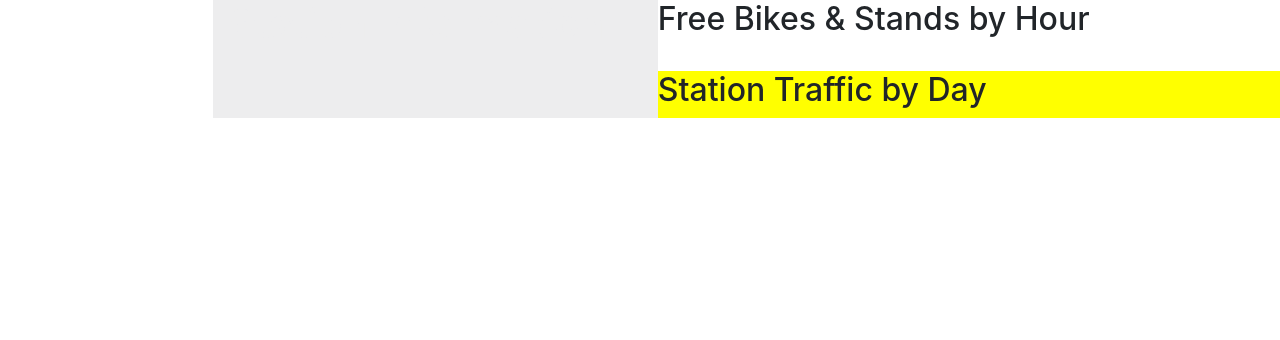
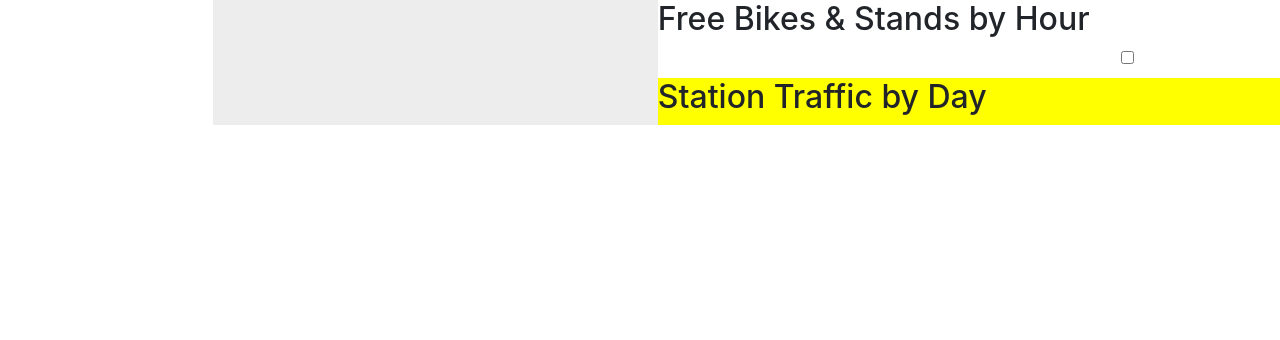
Before and after one commit to LukeB89/T14_GP, a Flask app: template Flask app/templates/info.html in a window 1280 px wide. Shown: the part 82-422 px from the top of the page. Run offline with Flask 2, Linux system fonts and the light colour scheme; the template is opened without the code that fills it, so the values that code supplies are empty; parts of the project's set-up code (start-up, migrations or seed data) failed here and were passed over; some libraries are stand-ins or nearby versions.

Commit message:
update info.html - included new checkbox beside "bikesByHour" graph to enable switching between daily predictions based on pre & post quarantine data

```diff
--- a/Flask app/templates/info.html
+++ b/Flask app/templates/info.html
@@ -234,6 +234,12 @@
                             <div class="col-7" id="bikesByHourBtns"></div>
                             <canvas id="bikesByHour" width="100%" height="25%"></canvas>
 
+                            <!-- Rectangular switch for selecting between COVID & non-COVID Data-->
+                            <label class="switch">
+                                <input id="showCovidDataSwitch" type="checkbox" onclick="changeHourlyGraph(dayNum)">
+                                <span class="slider"></span>
+                            </label>
+
                         </div>
                         <div class="row" id="bikesByWeekdayDiv" style="background-color: yellow">
                             <h2> Station Traffic by Day </h2>
```
